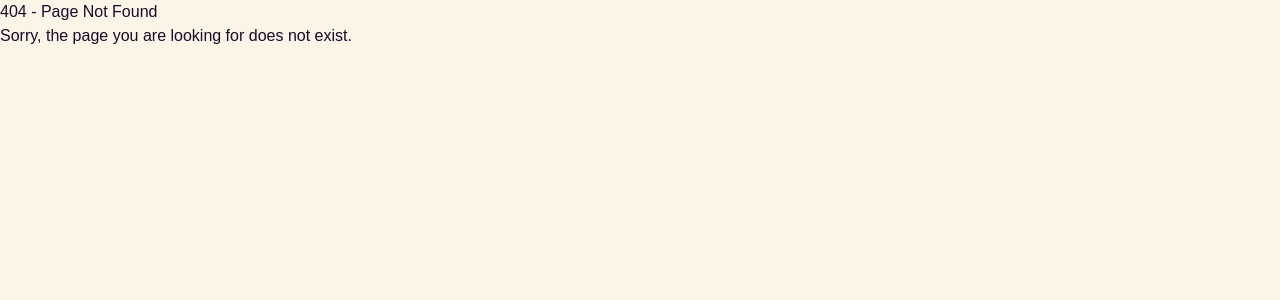
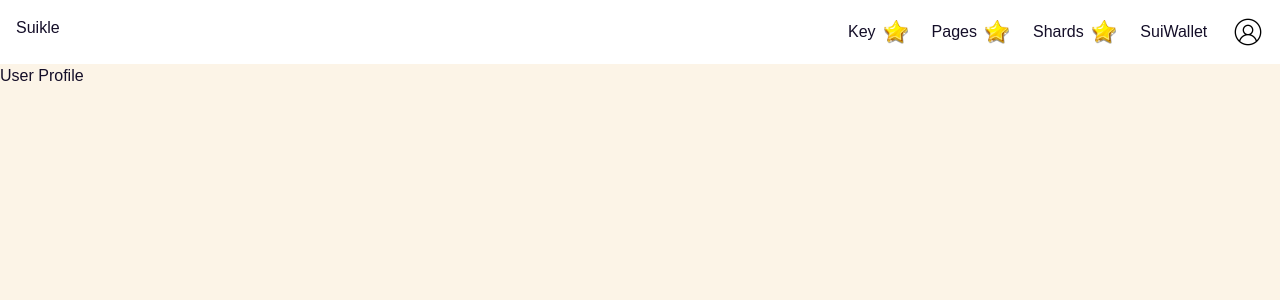
Before and after one commit to AntiAvengers/Lycaon, a React (Vite) app in the folder client/: page /userProfile in a window 1280 px wide. Before the commit this address had no page. Shown: the top 300 px of the page. Built offline with nearby package versions, Linux system fonts and the light colour scheme.

Commit message:
created userProfilePg and added link and css to header

```diff
--- a/client/src/App.jsx
+++ b/client/src/App.jsx
@@ -2,8 +2,9 @@ import { BrowserRouter as Router, Route, Routes } from "react-router-dom";
 import SignInPg from "./components/signInPg.jsx";
 import HomePg from "./components/homePg.jsx";
 import PuzzelPg from "./components/puzzelPg.jsx";
+import UserProfile from "./components/userProfile.jsx";
 import NotFoundPg from "./components/NFP.jsx";
-import Layout from './components/Layout.jsx';
+import Layout from './components/layout.jsx';
 
 const App = () => {
     return (
@@ -13,6 +14,7 @@ const App = () => {
                 <Route path="/" element={<Layout><SignInPg /></Layout>} />
                 <Route path="/home" element={<Layout><HomePg /></Layout>} />
                 <Route path="/puzzles" element={<Layout><PuzzelPg /></Layout>} />
+                <Route path="/userProfile" element={<Layout><UserProfile /></Layout>} />
                 <Route path="*" element={<NotFoundPg />} />
                 </Routes>
             </Router>
--- a/client/src/components/Header.jsx
+++ b/client/src/components/Header.jsx
@@ -1,10 +1,22 @@
+import { Link } from "react-router-dom";
 import InGameCurrencyTracker from "./inGameCurrencyTracker.jsx";
+import SuiWallet from "./SuiWallet.jsx";
 
 const Header = () => {
     return (
         <header className="sticky top-0 w-full bg-white p-4 z-50 flex flex-row justify-between">
             <h1>Suikle</h1>
-            <InGameCurrencyTracker />
+            <section className="w-2/6 flex flex-row justify-between items-center">
+                <InGameCurrencyTracker />
+                <SuiWallet />
+                <Link to="/userProfile" className="w-8 h-8">
+                    <img
+                        src="assets/userProfile.png"
+                        alt="User Profile Icon"
+                        className="w-full h-full"
+                    />
+                </Link>
+            </section>
         </header>
     );
 };
--- a/client/src/components/Layout.jsx
+++ b/client/src/components/Layout.jsx
@@ -1,6 +1,6 @@
 import { useLocation } from "react-router-dom";
 import PropTypes from "prop-types";
-import Header from "./Header";
+import Header from "./header";
 
 const Layout = ({ children }) => {
     const location = useLocation();
--- a/client/src/components/homePg.jsx
+++ b/client/src/components/homePg.jsx
@@ -1,5 +1,3 @@
-import { Link } from "react-router-dom";
-
 const HomePg = () => {
     return (
         <div>
--- /dev/null
+++ b/client/src/components/suiWallet.jsx
@@ -0,0 +1,7 @@
+const SuiWallet = () => {
+    return (
+        <div><h1>SuiWallet</h1></div>
+    )
+};
+
+export default SuiWallet;
--- /dev/null
+++ b/client/src/components/userProfile.jsx
@@ -0,0 +1,9 @@
+const UserProfile = () => {
+    return (
+        <div>
+            <h1>User Profile</h1>
+        </div>
+    );
+};
+
+export default UserProfile;
```
Also changed, not shown: client/public/assets/userProfile.png (added).
